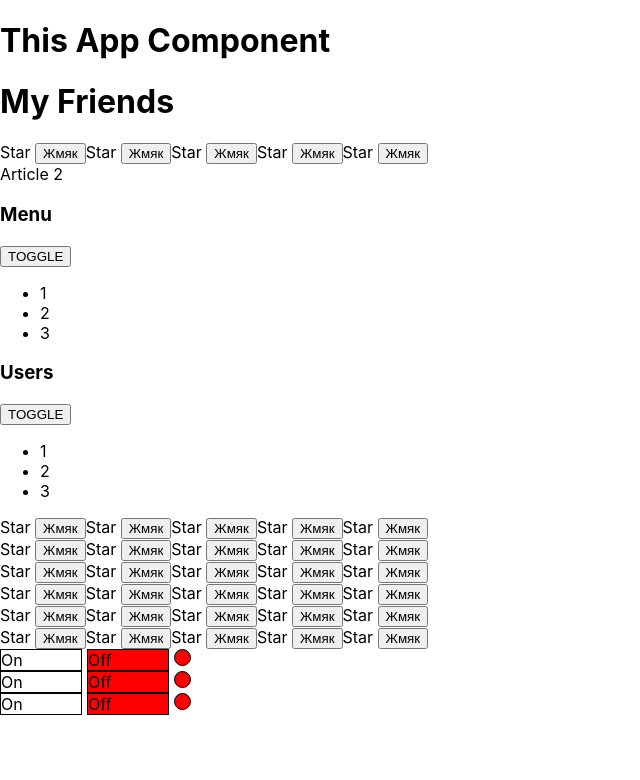
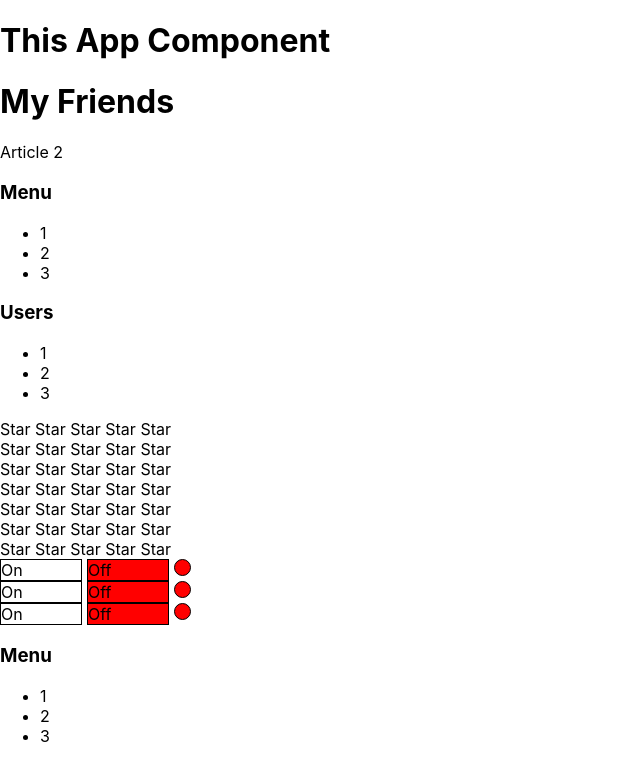
Before and after one commit to LosAngeles48/React_Kabzda_Kak_Prosto, a React (Create React App) app: page / in a window 1280 px wide. Shown: the top 780 px of the page, without its empty margins (0-640 px from the left). Built offline with nearby package versions, Linux system fonts and the light colour scheme.

Commit message:
CallBacks

```diff
--- a/src/App.tsx
+++ b/src/App.tsx
@@ -1,39 +1,42 @@
-import React from 'react';
+import React, {useState} from 'react';
 import './App.css';
 import {Accordion} from './components/Accordion/Accodrion';
-import {Rating} from './components/Rating/Rating';
+import {Rating, RatingValueType} from './components/Rating/Rating';
 import {OnOff} from './components/onOff/OnOff';
 import {UncontrolledAccordion} from './components/UncontrolledAccordion/UncontrolledAccordion';
-import { UncontrolledRating } from './components/UncontrolledRating/UncontrolledRating';
+import {UncontrolledRating} from './components/UncontrolledRating/UncontrolledRating';
 
 function App() {
+
+    let [ratingValue, setRatingValue] = useState< RatingValueType >(0)
+    let [accordionCollapsed, setAccordionCollapsed] = useState< boolean>(false)
     return (
         <div>
-            <PageTitle title={"This App Component"}/>
-            <PageTitle title={"My Friends"}/>
-            <UncontrolledRating/>
+            <PageTitle title={'This App Component'}/>
+            <PageTitle title={'My Friends'}/>
             Article 2
-            <UncontrolledAccordion titleValue={'Menu'} />
-            <UncontrolledAccordion titleValue={'Users'} />
+            <UncontrolledAccordion titleValue={'Menu'}/>
+            <UncontrolledAccordion titleValue={'Users'}/>
             <UncontrolledRating/>
             <UncontrolledRating/>
             <UncontrolledRating/>
             <UncontrolledRating/>
             <UncontrolledRating/>
             <UncontrolledRating/>
-
-            <OnOff />
-            <OnOff />
-            <OnOff />
+            <Rating value={ratingValue} onClick={setRatingValue}/>
+            <OnOff/>
+            <OnOff/>
+            <OnOff/>
+            <Accordion titleValue={"Menu"} collapsed={accordionCollapsed} />
         </div>
     );
 }
 
-type PageTitlePropsType= {
-    title:string
+type PageTitlePropsType = {
+    title: string
 }
 
-function PageTitle(props:PageTitlePropsType) {
+function PageTitle(props: PageTitlePropsType) {
     return <h1>{props.title}</h1>
 }
 
--- a/src/components/Accordion/Accodrion.tsx
+++ b/src/components/Accordion/Accodrion.tsx
@@ -6,6 +6,8 @@ type AccordionPropsType = {
 }
 
 export function Accordion(props: AccordionPropsType) {
+
+
         return (
             <div>
                 <AccordionTitle title={props.titleValue}/>
--- a/src/components/Rating/Rating.tsx
+++ b/src/components/Rating/Rating.tsx
@@ -1,23 +1,36 @@
 import React from 'react';
 
-export function Rating(props: any) {
+export type RatingValueType = 0 | 1 | 2 | 3 | 4 | 5;
+
+type RatingPropsType = {
+    value: RatingValueType
+    onClick: (value: RatingValueType) => void
+
+}
+
+export function Rating(props: RatingPropsType) {
 
     return (
         <div>
-            <Star selected={props.value > 0}/>
-            <Star selected={props.value > 1}/>
-            <Star selected={props.value > 2}/>
-            <Star selected={props.value > 3}/>
-            <Star selected={props.value > 4}/>
+            <Star selected={props.value > 0} onClick={props.onClick} value={1}/>
+            <Star selected={props.value > 1} onClick={props.onClick} value={2}/>
+            <Star selected={props.value > 2} onClick={props.onClick} value={3}/>
+            <Star selected={props.value > 3} onClick={props.onClick} value={4}/>
+            <Star selected={props.value > 4} onClick={props.onClick} value={5}/>
         </div>
     )
 }
 
-function Star(props: any) {
-    if (props.selected === true) {
-        return <span><b>Star</b> </span>
-    } else {
-        return <span>Star </span>
-    }
+type StarPropsType = {
+    selected: boolean
+    value: RatingValueType
+    onClick: (value: RatingValueType) => void
 
 }
+function Star(props: StarPropsType) {
+    return (
+        <span onClick={() => {props.onClick (props.value)}}>
+            {props.selected ? <b> Star </b> : 'Star '}
+        </span>
+    )
+}
--- a/src/components/UncontrolledAccordion/UncontrolledAccordion.tsx
+++ b/src/components/UncontrolledAccordion/UncontrolledAccordion.tsx
@@ -12,8 +12,7 @@ export function UncontrolledAccordion(props: AccordionPropsType) {
 
     return (
         <div>
-            <AccordionTitle title={props.titleValue}/>
-            <button onClick={ () => {setCollapsed(!collapsed)}}>TOGGLE</button>
+            <AccordionTitle title={props.titleValue} onClick={ () => {setCollapsed(!collapsed)}}/>
             { !collapsed  && <AccordionBody />}
         </div>
     )
@@ -23,11 +22,12 @@ export function UncontrolledAccordion(props: AccordionPropsType) {
 
 type AccordionTitlePropsType = {
     title: string
+    onClick: () => void
 }
 
 function AccordionTitle(props: AccordionTitlePropsType) {
     return (
-        <h3>{props.title}</h3>
+        <h3 onClick={() => {props.onClick ()}}>{props.title}</h3>
     )
 }
 
--- a/src/components/UncontrolledRating/UncontrolledRating.tsx
+++ b/src/components/UncontrolledRating/UncontrolledRating.tsx
@@ -2,29 +2,29 @@ import React, {useState} from 'react';
 
 export function UncontrolledRating(props: any) {
 
-    let [value, setValue]= useState(0)
+    let [value, setValue] = useState(0)
 
     return (
         <div>
-            <Star selected={value > 0}/>
-            <button onClick={() => {setValue(1)}}>Жмяк</button>
-            <Star selected={value > 1}/>
-            <button onClick={() => {setValue(2)}}>Жмяк</button>
-            <Star selected={value > 2}/>
-            <button onClick={() => {setValue(3)}}>Жмяк</button>
-            <Star selected={value > 3}/>
-            <button onClick={() => {setValue(4)}}>Жмяк</button>
-            <Star selected={value > 4}/>
-            <button onClick={() => {setValue(5)}}>Жмяк</button>
+            <Star selected={value > 0} setValue={setValue} value={1}/>
+            <Star selected={value > 1} setValue={setValue} value={2}/>
+            <Star selected={value > 2} setValue={setValue} value={3}/>
+            <Star selected={value > 3} setValue={setValue} value={4}/>
+            <Star selected={value > 4} setValue={setValue} value={5}/>
+
         </div>
     )
 }
 
-function Star(props: any) {
-    if (props.selected === true) {
-        return <span><b>Star</b> </span>
-    } else {
-        return <span>Star </span>
-    }
+type StarPropsType = {
+    selected: boolean
+    value: 1 | 2 | 3 | 4 | 5
+    setValue: (value: number) =>  void
+}
+
+function Star(props: StarPropsType) {
+   return (
+    <span onClick={()=> {props.setValue (props.value)}}> {props.selected ? <b>Star</b> : "Star"}</span>
+   )
 
 }
```
Also changed, not shown: src/components/UncontrolledOnOff/UncontroledOnOff.tsx (added, +45 -0 lines).
